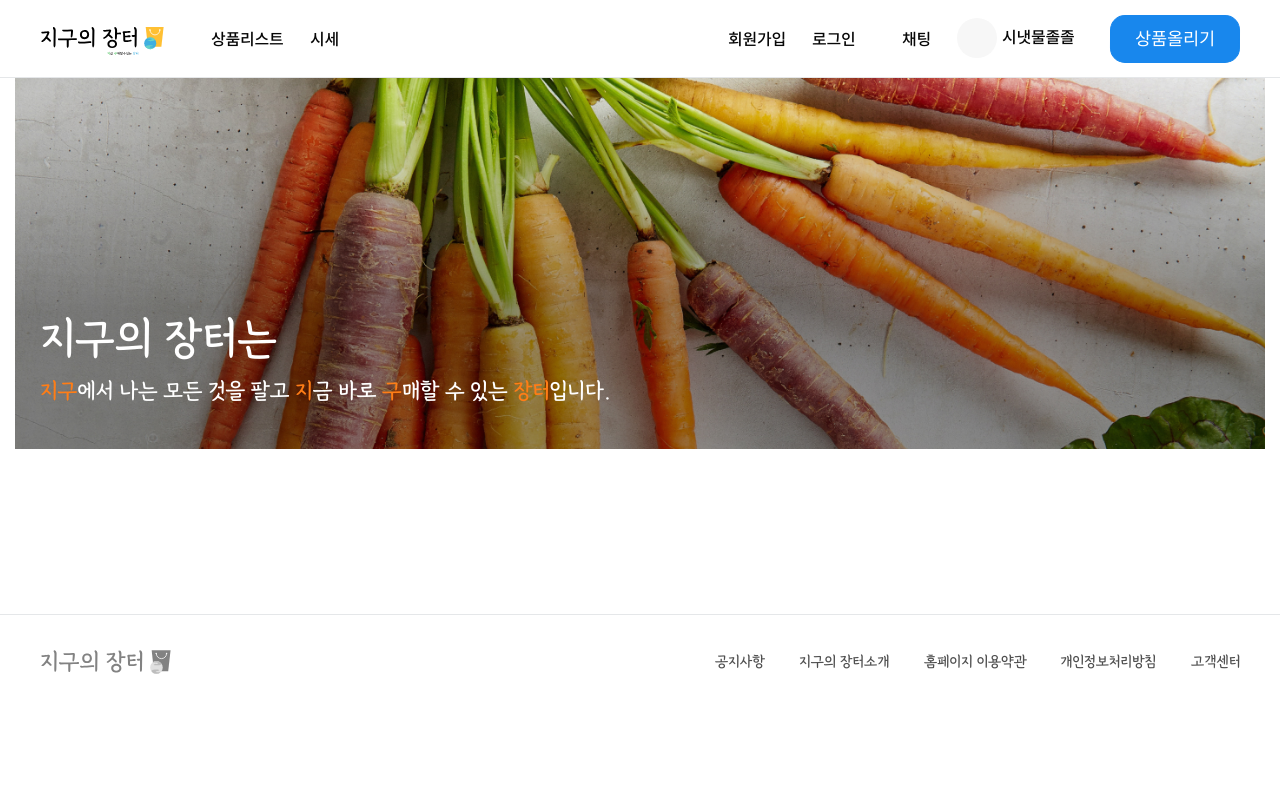
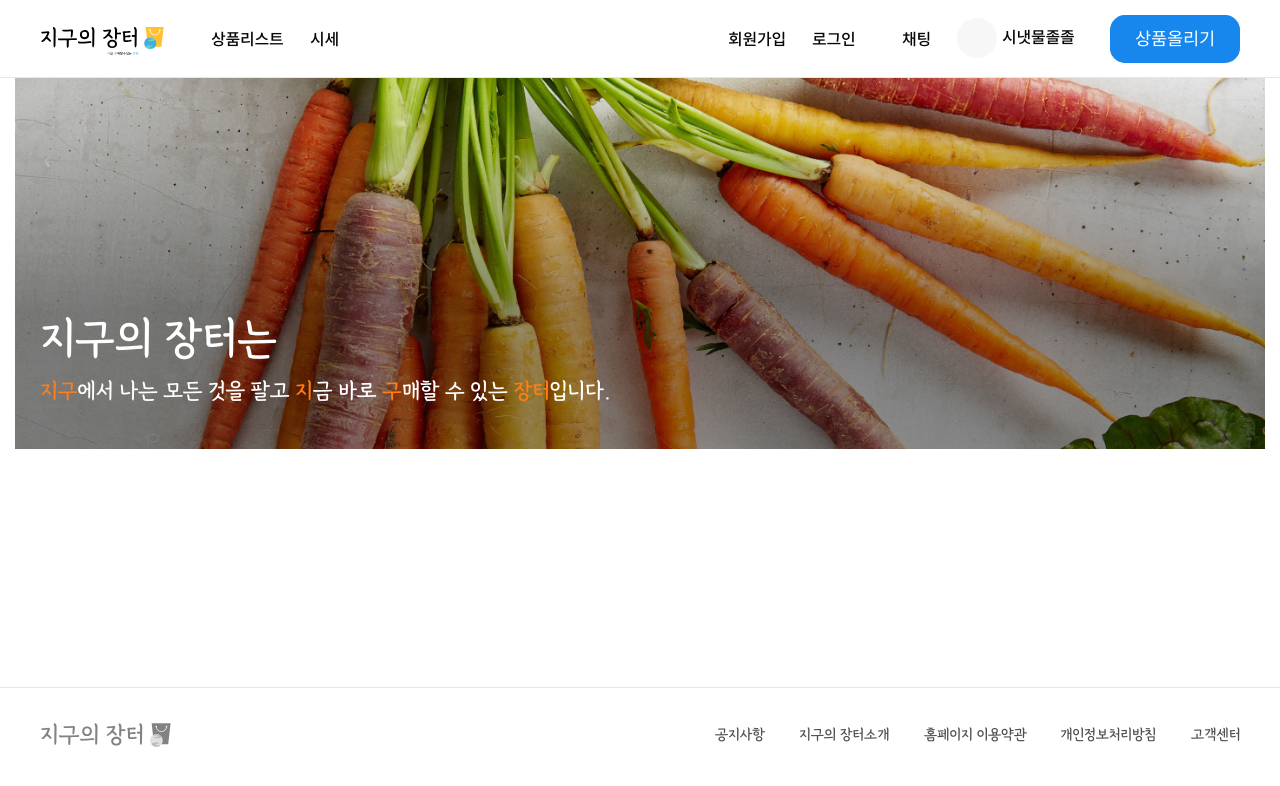
Before and after one commit to entekk1111/earthMarket, a Vue app in the folder frontend/: page / in a window 1280 px wide. Shown: the top 786 px of the page. Built offline with nearby package versions, Linux system fonts and the light colour scheme; some icons are missing; a web font is replaced by a local one.

Commit message:
[스타일] 구매내역 페이지 퍼블리싱 작업중

```diff
--- a/frontend/src/assets/scss/layout/_header.scss
+++ b/frontend/src/assets/scss/layout/_header.scss
@@ -2,7 +2,7 @@
 @import "../abstracts/variables";
 @import "../abstracts/mixin";
 
-
+#container {min-height: calc(100vh - 300px);}
 
 //logo
 .logo { width: 124px; height: 33px;background: url(../image/logo.svg) no-repeat;background-size: 100%;
--- a/frontend/src/assets/scss/pages/_mypage.scss
+++ b/frontend/src/assets/scss/pages/_mypage.scss
@@ -33,6 +33,11 @@
     }
     .accordion {
         > li:not(:first-child) {padding-top: 45px;}
+        .accordion-box {
+            > ul {
+                li {position: relative; }
+            }
+        }
         .active {
             .accordion-tit {
                 .iconify  {transform: rotate(180deg); }
@@ -45,10 +50,14 @@
         }
         .card-info {@include box_shadow(0, 2, 13, 0.06);
             .dropdown {margin-left: 14px;
-                .dropdown-toggle {min-width: 50px; min-height: 50px; border: 1px solid $light03; border-radius: 8px; @include font(24px, $dark04)}
+                .dropdown-toggle {min-width: 50px; min-height: 50px; border: 1px solid $light03; border-radius: 8px; @include font(24px, $dark04); background: $white;}
             }
             .btn-wrap {@include pos-center-y; right: 15px; display: flex;}
         }
     }
 
 }
+
+.dropdown .dropdown-menu { right: 0 !important; left: auto !important;
+    transform: translate3d(0px, 50px, 0px) !important;
+    z-index: 999 !important;}
--- a/frontend/src/components/accordion/AccordionContent.vue
+++ b/frontend/src/components/accordion/AccordionContent.vue
@@ -10,7 +10,7 @@
       @before-leave="start"
       @after-leave="end"
     >
-      <div v-show="visible">
+      <div v-show="visible" class="accordion-box">
         <ul>
           <slot name="accordion-content"></slot>
         </ul>
--- a/frontend/src/views/mypage/MyPage.vue
+++ b/frontend/src/views/mypage/MyPage.vue
@@ -35,10 +35,3 @@ export default {
   },
 };
 </script>
-
-<style lang="scss">
-#container {
-  padding-right: 0;
-  padding-left: 0;
-}
-</style>
--- a/frontend/src/views/mypage/comp/BuyList.vue
+++ b/frontend/src/views/mypage/comp/BuyList.vue
@@ -22,7 +22,6 @@
         </template>
 
         <template slot="accordion-content">
-          <ul>
           <li v-for="item in lists" :key="item">
             <div class="card-info">
               <div class="profile-wrap">
@@ -37,9 +36,7 @@
               </div>
 
               <div class="btn-wrap">
-                  <a href="javascript:void(0);" class="btn btn-green"
-                    >거래완료</a
-                  >
+                <a href="javascript:void(0);" class="btn btn-green">거래완료</a>
                 <b-dropdown class="btn-dropdown">
                   <template #button-content>
                     <IconiFy icon="mi:options-vertical" />
@@ -50,7 +47,6 @@
               </div>
             </div>
           </li>
-          </ul>
         </template>
       </Accordion>
 
@@ -124,6 +120,12 @@ export default {
           title: "새콤달콤 설향딸기",
           money: "4,200",
         },
+        {
+          photo: require("../../../assets/image/board/sample01.jpg"),
+          nickname: "달콤팜",
+          title: "새콤달콤 설향딸기",
+          money: "4,200",
+        },
       ],
     };
   },
--- a/frontend/src/views/mypage/comp/UserInfo.vue
+++ b/frontend/src/views/mypage/comp/UserInfo.vue
@@ -32,10 +32,3 @@ export default {
   components: {},
 };
 </script>
-
-<style lang="scss">
-#container {
-  padding-right: 0;
-  padding-left: 0;
-}
-</style>
```
Lines whose indentation alone changed are shown as unchanged.
